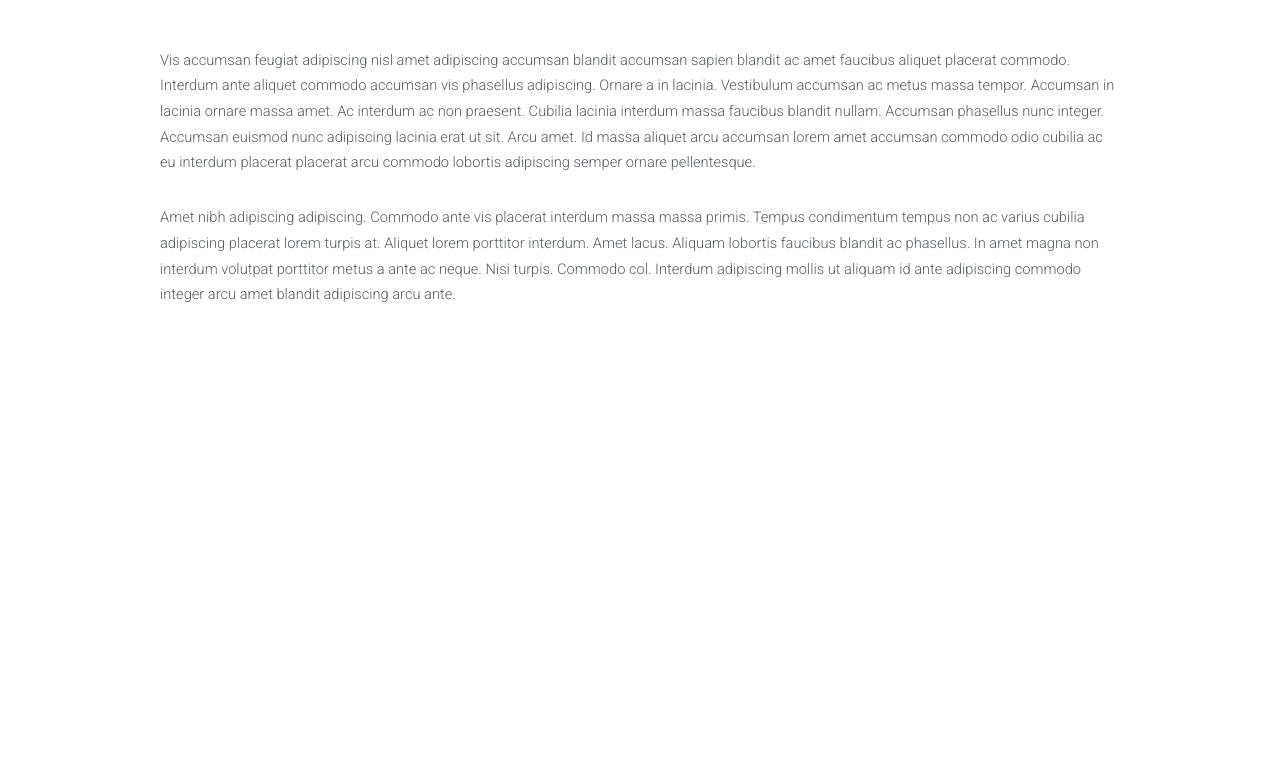
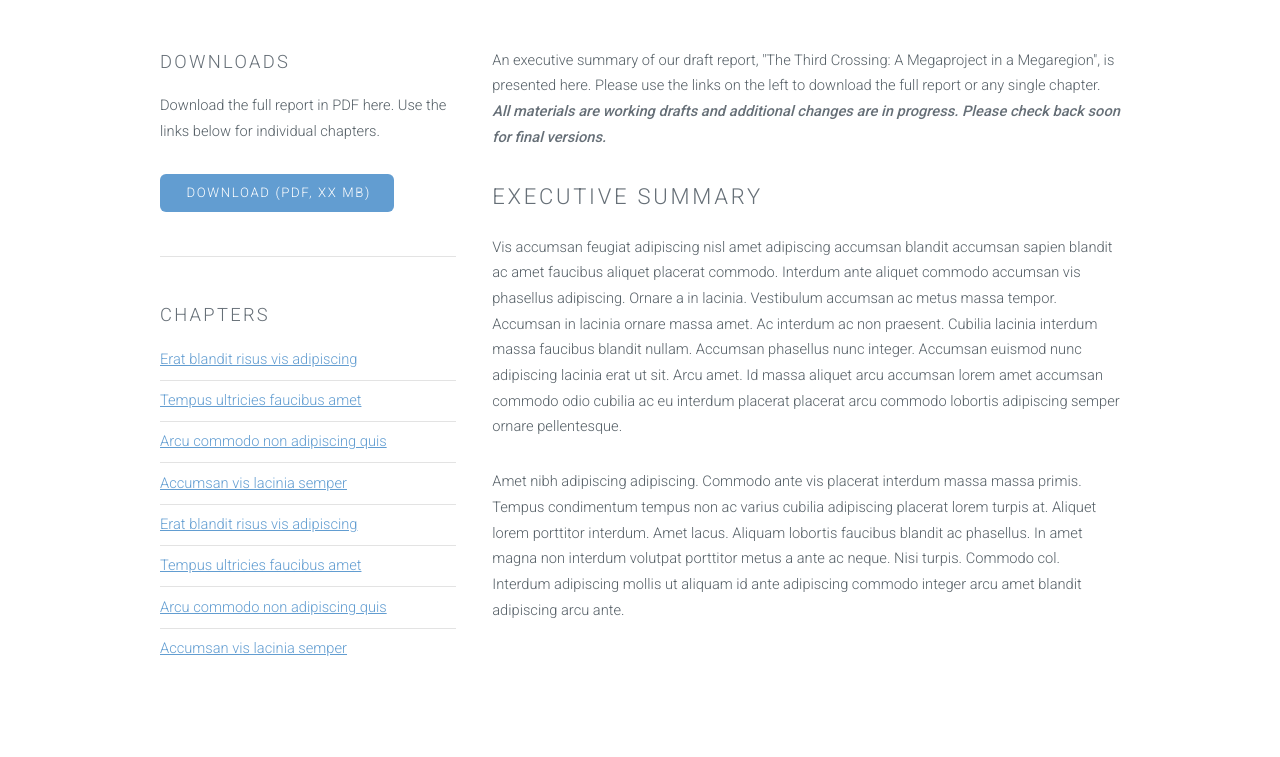
Before and after one commit to pksohn/secondcrossingstudio, a plain HTML site: page report.html in a window 1280 px wide. Shown: the part 187-944 px from the top of the page. Before the commit the page ends 800 px from the top, so only its background shows below. Drawn offline with Linux system fonts and the light colour scheme.

Commit message:
Report page changes

```diff
--- a/report.html
+++ b/report.html
@@ -5,6 +5,7 @@
 	Released for free under the Creative Commons Attribution 3.0 license (templated.co/license)
 -->
 <html>
+
 <head>
 	<title>Report</title>
 	<meta http-equiv="content-type" content="text/html; charset=utf-8" />
@@ -21,17 +22,18 @@
 		<link rel="stylesheet" href="css/style-xlarge.css" />
 	</noscript>
 </head>
+
 <body id="top">
 
 	<!-- Header -->
 	<header id="header" class="skel-layers-fixed">
+		<h1><a href="index.html">Third Crossing Studio</a></h1>
 		<nav id="nav">
 			<ul>
 				<li><a href="index.html">Home</a></li>
 				<li><a href="report.html">Report</a></li>
 				<li><a href="map.html">Map</a></li>
 				<li><a href="index.html#about">About Us</a></li>
-						<!--<li><a href="#" class="button special">Sign Up</a></li>-->
 			</ul>
 		</nav>
 	</header>
@@ -39,21 +41,84 @@
 	<!-- Main -->
 	<section id="main" class="wrapper style1">
 		<header class="major">
-					<h2>Download the report</h2>
-					<!--<p>Tempus adipiscing commodo ut aliquam blandit</p>-->
+			<h2>Read the Report</h2>
+
 		</header>
 		<div class="container">
+			<div class="row">
+				<div class="4u">
 					<section>
-						<!--<h2>Mollis ut adipiscing</h2>-->
-						<!--<a href="#" class="image fit"><img src="images/banner.jpg" alt="" /></a>-->
-						<p>Vis accumsan feugiat adipiscing nisl amet adipiscing accumsan blandit accumsan sapien blandit ac amet faucibus aliquet placerat commodo. Interdum ante aliquet commodo accumsan vis phasellus adipiscing. Ornare a in lacinia. Vestibulum accumsan ac metus massa tempor. Accumsan in lacinia ornare massa amet. Ac interdum ac non praesent. Cubilia lacinia interdum massa faucibus blandit nullam. Accumsan phasellus nunc integer. Accumsan euismod nunc adipiscing lacinia erat ut sit. Arcu amet. Id massa aliquet arcu accumsan lorem amet accumsan commodo odio cubilia ac eu interdum placerat placerat arcu commodo lobortis adipiscing semper ornare pellentesque.</p>
-						<p>Amet nibh adipiscing adipiscing. Commodo ante vis placerat interdum massa massa primis. Tempus condimentum tempus non ac varius cubilia adipiscing placerat lorem turpis at. Aliquet lorem porttitor interdum. Amet lacus. Aliquam lobortis faucibus blandit ac phasellus. In amet magna non interdum volutpat porttitor metus a ante ac neque. Nisi turpis. Commodo col. Interdum adipiscing mollis ut aliquam id ante adipiscing commodo integer arcu amet blandit adipiscing arcu ante.</p>
+						<h3>Downloads</h3>
+						<p>Download the full report in PDF here. Use the links below for individual chapters.</p>
+						<ul class="actions">
+							<li><a href="#" class="button special">Download (PDF, XX MB)</a></li>
+						</ul>
 					</section>
+					<hr />
+					<section>
+						<h3>Chapters</h3>
+						<ul class="alt">
+							<li><a href="#">Erat blandit risus vis adipiscing</a></li>
+							<li><a href="#">Tempus ultricies faucibus amet</a></li>
+							<li><a href="#">Arcu commodo non adipiscing quis</a></li>
+							<li><a href="#">Accumsan vis lacinia semper</a></li>
+							<li><a href="#">Erat blandit risus vis adipiscing</a></li>
+							<li><a href="#">Tempus ultricies faucibus amet</a></li>
+							<li><a href="#">Arcu commodo non adipiscing quis</a></li>
+							<li><a href="#">Accumsan vis lacinia semper</a></li>
+						</ul>
+					</section>
+				</div>
+				<div class="8u skel-cell-important">
+					<section>
+
+						<p>An executive summary of our draft report, "The Third Crossing: A Megaproject in a Megaregion", is presented here. Please
+							use the links on the left to download the full report or any single chapter.
+							<b><i>All materials are working drafts and additional changes are in progress. Please check back soon for final versions.</i></b>
+						</p>
+
+						<h2>Executive Summary</h2>
+						<p>Vis accumsan feugiat adipiscing nisl amet adipiscing accumsan blandit accumsan sapien blandit ac amet faucibus aliquet
+							placerat commodo. Interdum ante aliquet commodo accumsan vis phasellus adipiscing. Ornare a in lacinia. Vestibulum
+							accumsan ac metus massa tempor. Accumsan in lacinia ornare massa amet. Ac interdum ac non praesent. Cubilia lacinia
+							interdum massa faucibus blandit nullam. Accumsan phasellus nunc integer. Accumsan euismod nunc adipiscing lacinia
+							erat ut sit. Arcu amet. Id massa aliquet arcu accumsan lorem amet accumsan commodo odio cubilia ac eu interdum placerat
+							placerat arcu commodo lobortis adipiscing semper ornare pellentesque.</p>
+						<p>Amet nibh adipiscing adipiscing. Commodo ante vis placerat interdum massa massa primis. Tempus condimentum tempus non
+							ac varius cubilia adipiscing placerat lorem turpis at. Aliquet lorem porttitor interdum. Amet lacus. Aliquam lobortis
+							faucibus blandit ac phasellus. In amet magna non interdum volutpat porttitor metus a ante ac neque. Nisi turpis. Commodo
+							col. Interdum adipiscing mollis ut aliquam id ante adipiscing commodo integer arcu amet blandit adipiscing arcu ante.</p>
+					</section>
+				</div>
+			</div>
+			<!--<hr class="major" />
+					<div class="row">
+						<div class="6u">
+							<section class="special">
+								<a href="#" class="image fit"><img src="images/pic01.jpg" alt="" /></a>
+								<h3>Mollis adipiscing nisl</h3>
+								<p>Eget mi ac magna cep lobortis faucibus accumsan enim lacinia adipiscing metus urna adipiscing cep commodo id. Ac quis arcu amet. Arcu nascetur lorem adipiscing non faucibus odio nullam arcu lobortis. Aliquet ante feugiat. Turpis aliquet ac posuere volutpat lorem arcu aliquam lorem.</p>
+								<ul class="actions">
+									<li><a href="#" class="button alt">Learn More</a></li>
+								</ul>
+							</section>
+						</div>
+						<div class="6u">
+							<section class="special">
+								<a href="#" class="image fit"><img src="images/pic02.jpg" alt="" /></a>
+								<h3>Neque ornare adipiscing</h3>
+								<p>Eget mi ac magna cep lobortis faucibus accumsan enim lacinia adipiscing metus urna adipiscing cep commodo id. Ac quis arcu amet. Arcu nascetur lorem adipiscing non faucibus odio nullam arcu lobortis. Aliquet ante feugiat. Turpis aliquet ac posuere volutpat lorem arcu aliquam lorem.</p>
+								<ul class="actions">
+									<li><a href="#" class="button alt">Learn More</a></li>
+								</ul>
+							</section>
+						</div>
+					</div>-->
 		</div>
 	</section>
 
-		<!-- Footer -->
-			<!--<footer id="footer">
+	<!--Footer
+			<footer id="footer">
 				<div class="container">
 					<div class="row double">
 						<div class="6u">
@@ -96,7 +161,7 @@
 						<li>Images: <a href="http://unsplash.com">Unsplash</a></li>
 					</ul>
 				</div>
-			</footer>-->
+			</footer>
 
 	</body>
-</html>
+</html>-->
```
Also changed, not shown: map.html (+1 -0 lines). Lines whose indentation alone changed are shown as unchanged.
